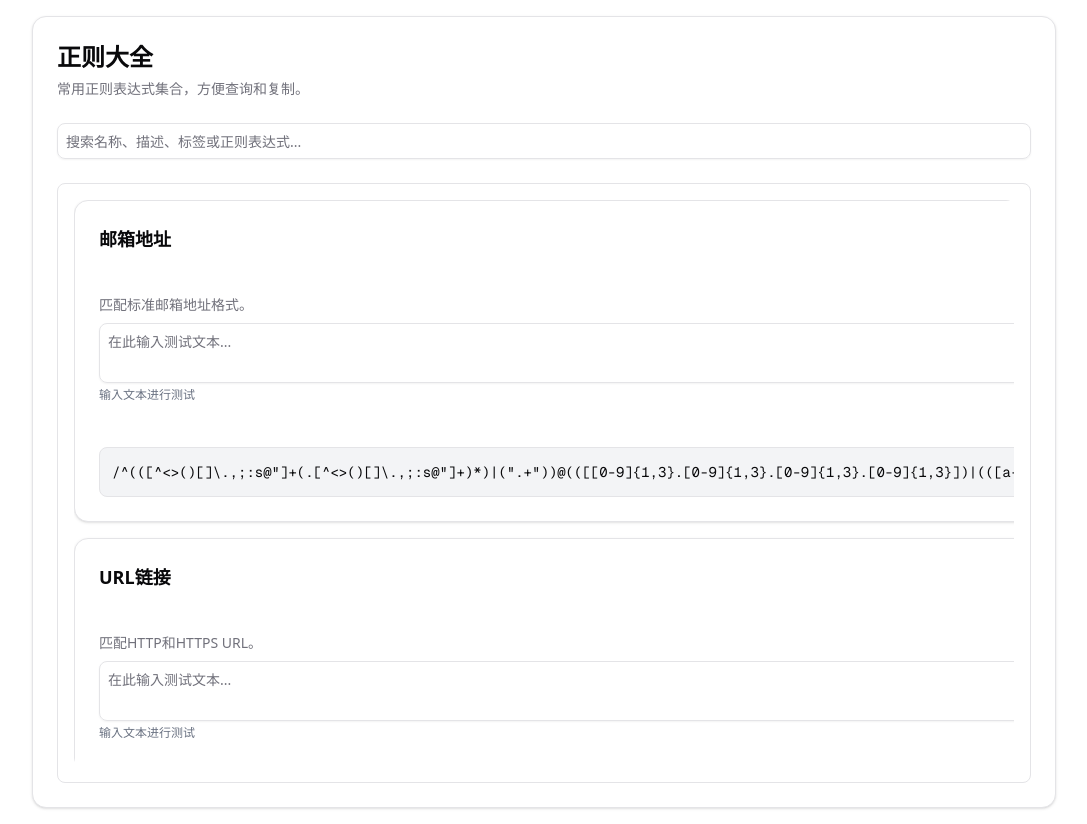
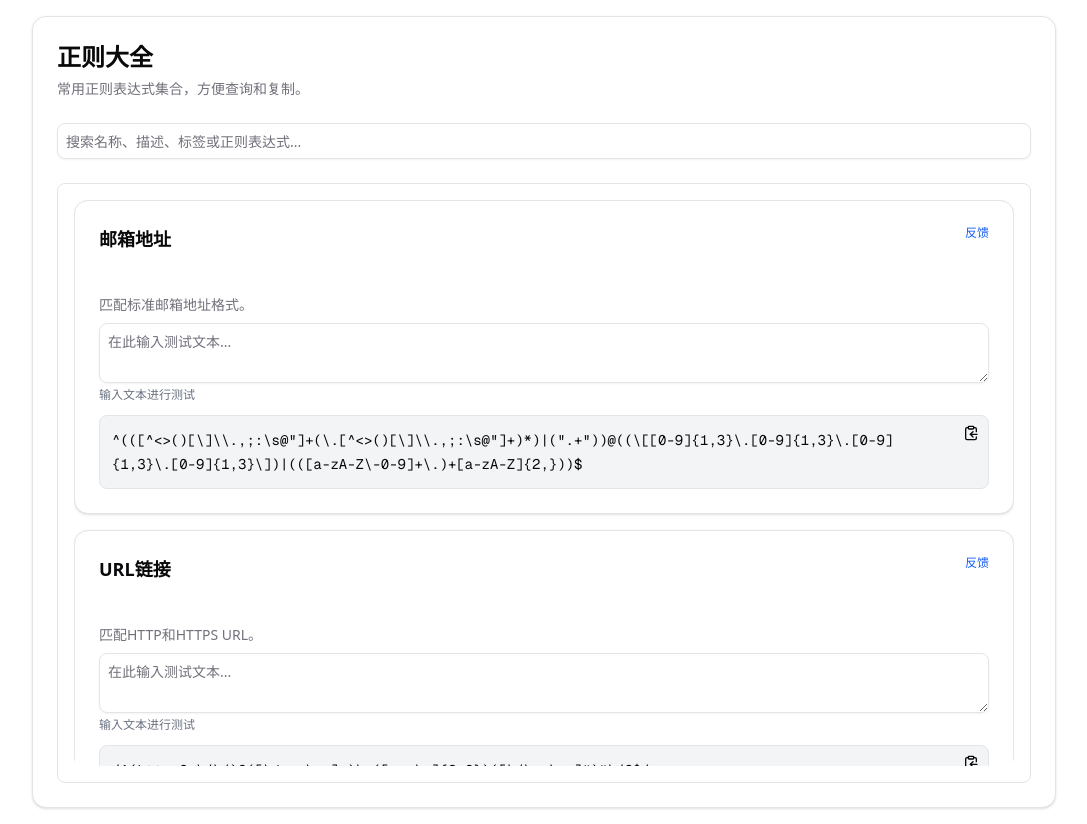
Before and after one commit to liwenka1/vven-tools, a Next.js app: page /tools/dev/regex-collection in a window 1280 px wide. Shown: the whole page, without its empty margins (96-1183 px from the left). Built offline with nearby package versions, Linux system fonts and the light colour scheme.

Commit message:
fix: 修复regex-collection页面功能无法正常使用的问题

```diff
--- a/app/tools/dev/regex-collection/page.tsx
+++ b/app/tools/dev/regex-collection/page.tsx
@@ -21,39 +21,37 @@ type MatchResultStatus = "success" | "fail_text_mismatch" | "fail_regex_invalid"
 const initialRegexData: RegexEntry[] = [
   {
     name: "邮箱地址",
-    regex:
-      '/^(([^<>()[\]\\.,;:\s@"]+(\.[^<>()[\]\\.,;:\s@"]+)*)|(".+"))@((\[[0-9]{1,3}\.[0-9]{1,3}\.[0-9]{1,3}\.[0-9]{1,3}\])|(([a-zA-Z\-0-9]+\.)+[a-zA-Z]{2,}))$/',
+    regex: String.raw`^(([^<>()[\]\\.,;:\s@"]+(\.[^<>()[\]\\.,;:\s@"]+)*)|(".+"))@((\[[0-9]{1,3}\.[0-9]{1,3}\.[0-9]{1,3}\.[0-9]{1,3}\])|(([a-zA-Z\-0-9]+\.)+[a-zA-Z]{2,}))$`,
     description: "匹配标准邮箱地址格式。",
     tags: ["email", "validation"]
   },
   {
     name: "URL链接",
-    regex: "/^(https?:\/\/)?([\da-z\.-]+)\.([a-z\.]{2,6})([\/\w \.-]*)*\/?$/",
+    regex: String.raw`/^(https?:\/\/)?([\da-z\.-]+)\.([a-z\.]{2,6})([\/\w \.-]*)*\/?$/`,
     description: "匹配HTTP和HTTPS URL。",
     tags: ["url", "web", "validation"]
   },
   {
     name: "手机号码 (中国大陆)",
-    regex:
-      "/^(?:(?:\+|00)86)?1(?:(?:3[\d])|(?:4[5-79])|(?:5[0-35-9])|(?:6[5-7])|(?:7[0-8])|(?:8[\d])|(?:9[1589]))\d{8}$/",
+    regex: String.raw`/^(?:(?:\+|00)86)?1(?:(?:3[\d])|(?:4[5-79])|(?:5[0-35-9])|(?:6[5-7])|(?:7[0-8])|(?:8[\d])|(?:9[1589]))\d{8}$/`,
     description: "匹配中国大陆常见的手机号码格式。",
     tags: ["phone", "mobile", "china"]
   },
   {
     name: "身份证号码 (中国大陆, 18位)",
-    regex: "/^[1-9]\d{5}(?:18|19|20)\d{2}(?:0[1-9]|10|11|12)(?:0[1-9]|[1-2]\d|30|31)\d{3}[\dXx]$/",
+    regex: String.raw`/^[1-9]\d{5}(?:18|19|20)\d{2}(?:0[1-9]|10|11|12)(?:0[1-9]|[1-2]\d|30|31)\d{3}[\dXx]$/`,
     description: "匹配中国大陆18位身份证号码。",
     tags: ["id", "identity", "china"]
   },
   {
     name: "IPv4 地址",
-    regex: "/^((25[0-5]|2[0-4][0-9]|[01]?[0-9][0-9]?)\.){3}(25[0-5]|2[0-4][0-9]|[01]?[0-9][0-9]?)$/",
+    regex: String.raw`/^((25[0-5]|2[0-4][0-9]|[01]?[0-9][0-9]?)\.){3}(25[0-5]|2[0-4][0-9]|[01]?[0-9][0-9]?)$/`,
     description: "匹配IPv4地址格式。",
     tags: ["ip", "network", "ipv4"]
   },
   {
     name: "日期 (YYYY-MM-DD)",
-    regex: "/^\d{4}-(0[1-9]|1[0-2])-(0[1-9]|[12][0-9]|3[01])$/",
+    regex: String.raw`/^\d{4}-(0[1-9]|1[0-2])-(0[1-9]|[12][0-9]|3[01])$/`,
     description: "匹配 YYYY-MM-DD 格式的日期。",
     tags: ["date", "time"]
   }
@@ -92,21 +90,10 @@ export default function RegexCollectionPage() {
       });
   };
 
-  // Helper function to parse regex string (e.g., "/pattern/flags")
   const parseRegex = (regexString: string): RegExp | null => {
     try {
-      // Remove surrounding slashes and extract flags
-      const regexWithoutSlashes = regexString.replace(/^\/(.*)\/$/, "$1");
-      const flagsMatch = regexString.match(/\/([gimuy]*)$/);
-      const flags = flagsMatch ? flagsMatch[1] : "";
-
-      console.log("Parsing regex:", {
-        original: regexString,
-        cleaned: regexWithoutSlashes,
-        flags: flags
-      });
-
-      return new RegExp(regexWithoutSlashes, flags);
+      // 直接使用字符串创建正则（已去掉多余的符号）
+      return new RegExp(regexString);
     } catch (e) {
       console.error("Error creating RegExp:", e);
       return null;
@@ -201,10 +188,19 @@ export default function RegexCollectionPage() {
                         </div>
 
                         {/* Regex display and copy button */}
-                        <div className="nya-copy-container">
+                        <div className="relative">
                           {" "}
-                          {/* Removed mt-2 to adjust spacing */}
-                          <div className="nya-copy-header-container mb-1 flex justify-end">
+                          {/* Parent container for positioning */}
+                          <div className="rounded-md border bg-gray-100 p-3 pr-10 dark:bg-gray-800">
+                            {" "}
+                            {/* Added pr-10 for padding for the button */}
+                            <pre className="overflow-x-auto break-words">
+                              <code className="font-mono text-sm whitespace-pre-wrap">{item.regex}</code>
+                            </pre>
+                          </div>
+                          <div className="absolute top-1 right-1">
+                            {" "}
+                            {/* Positioned copy button */}
                             <Tooltip delayDuration={300}>
                               <TooltipTrigger asChild>
                                 <Button
@@ -221,11 +217,6 @@ export default function RegexCollectionPage() {
                                 <p>复制</p>
                               </TooltipContent>
                             </Tooltip>
-                          </div>
-                          <div className="rounded-md border bg-gray-100 p-3 dark:bg-gray-800">
-                            <pre className="overflow-x-auto">
-                              <code className="font-mono text-sm whitespace-nowrap">{item.regex}</code>
-                            </pre>
                           </div>
                         </div>
                       </CardContent>
```
